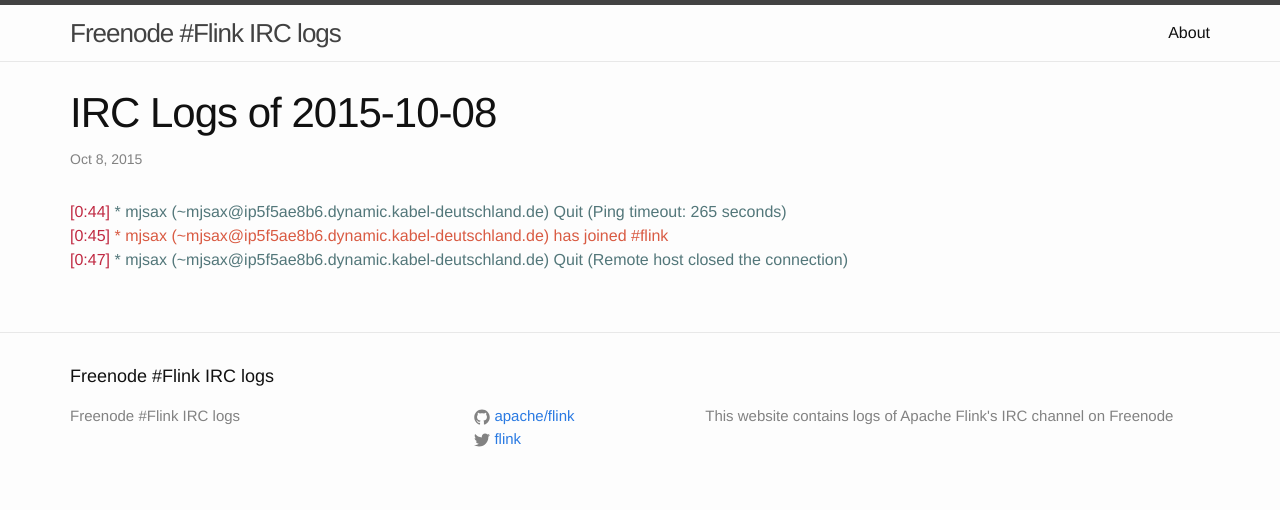
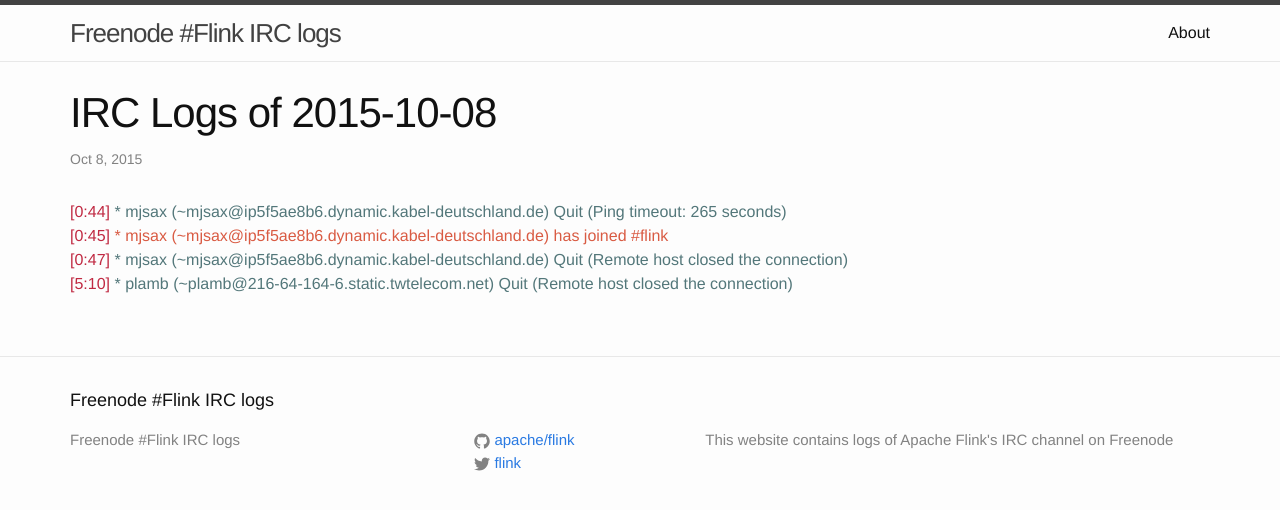
Before and after one commit to flink-irc-logs/flink-irc-logs.github.io, a Jekyll site: the page built from _posts/2015-10-08-logs.markdown, in a window 1280 px wide. Shown: the top 510 px of the page. Built offline with Jekyll 4.4.1, drawn with Linux system fonts in a browser that asks for light colours.

Commit message:
Update of the logs on Thu Oct  8 05:24:24 CEST 2015

```diff
--- a/_posts/2015-10-08-logs.markdown
+++ b/_posts/2015-10-08-logs.markdown
@@ -7,3 +7,4 @@
 <span class="irc-date">[0:44]</span> <span class="irc-navy">* mjsax (~mjsax@ip5f5ae8b6.dynamic.kabel-deutschland.de) Quit (Ping timeout: 265 seconds)</span><br />
 <span class="irc-date">[0:45]</span> <span class="irc-green">* mjsax (~mjsax@ip5f5ae8b6.dynamic.kabel-deutschland.de) has joined #flink</span><br />
 <span class="irc-date">[0:47]</span> <span class="irc-navy">* mjsax (~mjsax@ip5f5ae8b6.dynamic.kabel-deutschland.de) Quit (Remote host closed the connection)</span><br />
+<span class="irc-date">[5:10]</span> <span class="irc-navy">* plamb (~plamb@216-64-164-6.static.twtelecom.net) Quit (Remote host closed the connection)</span><br />
```
